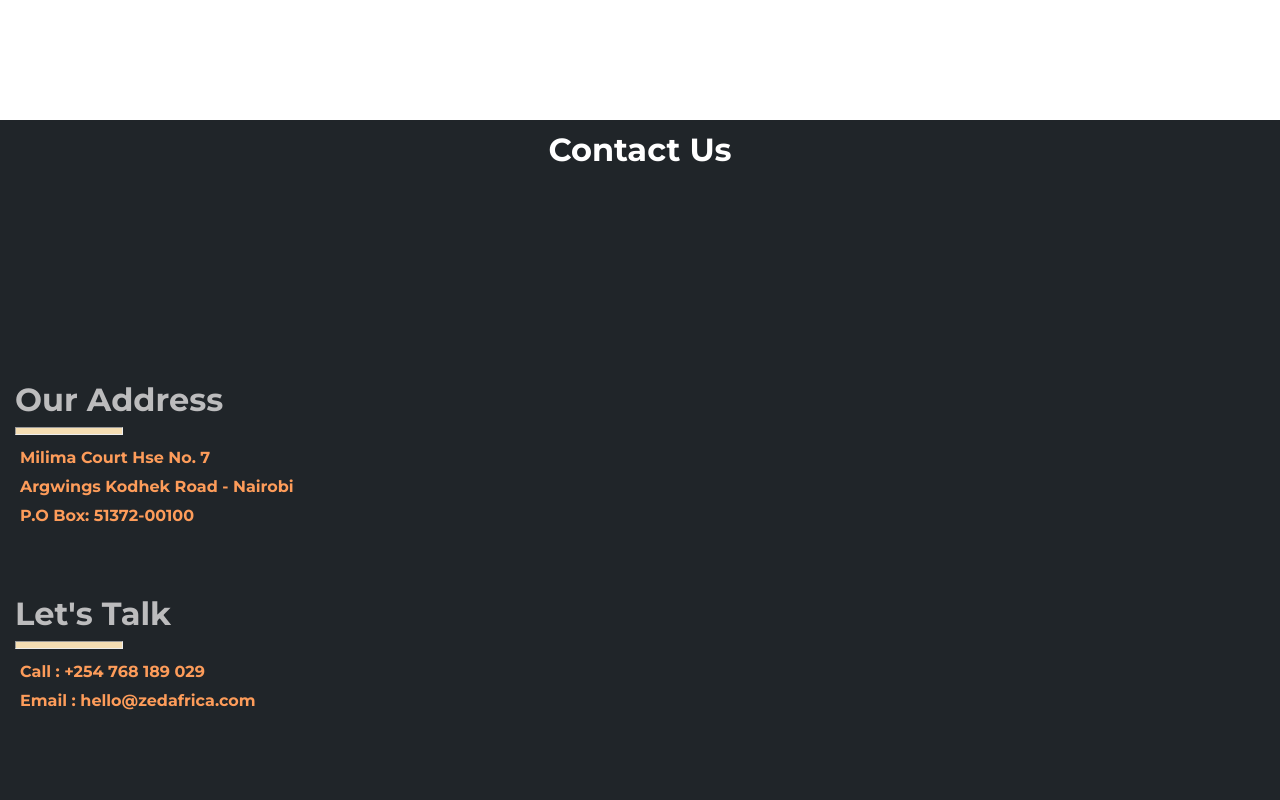
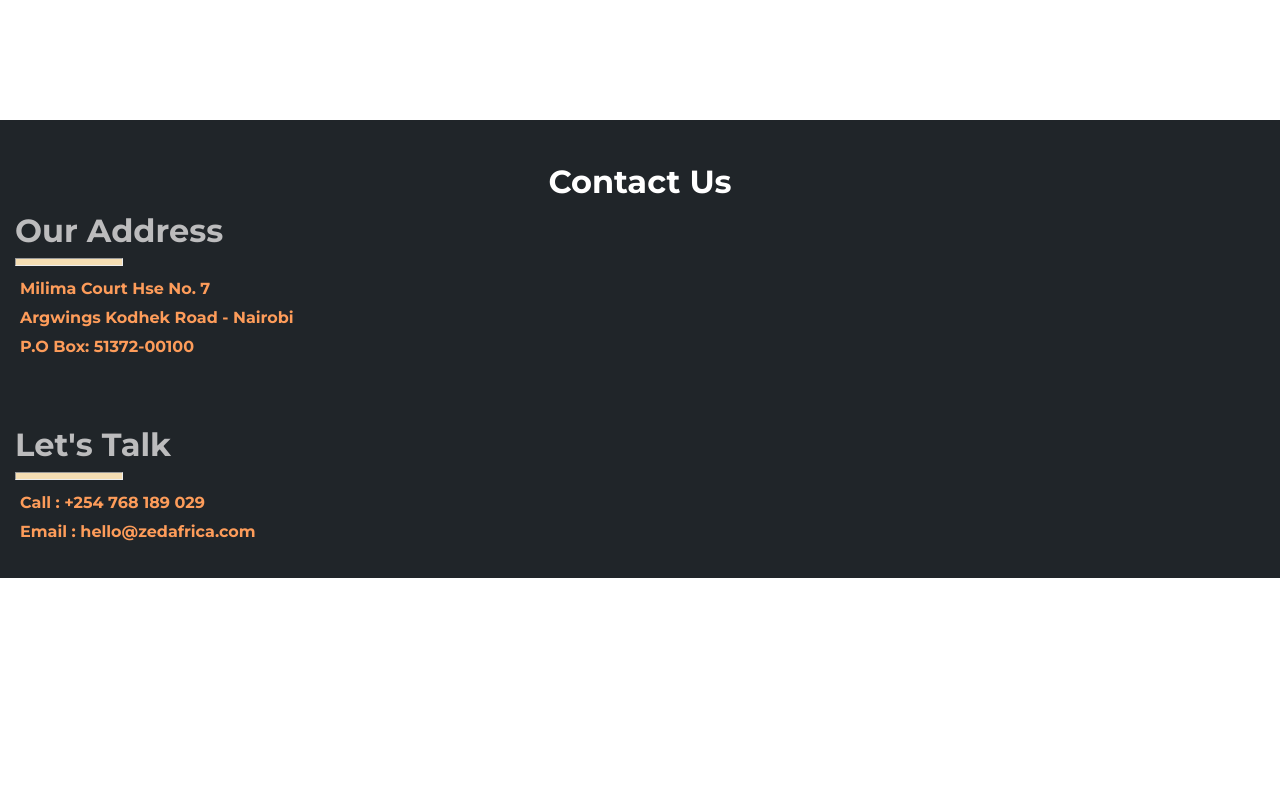
Before and after one commit to duncan-chege/odoo-zed, a plain HTML site: page index.html in a window 1280 px wide. Shown: the part 3080-3880 px from the top of the page. After the commit the page ends 3658 px from the top, so only its background shows below. Drawn offline with Linux system fonts and the light colour scheme.

Commit message:
update styles.css

```diff
--- a/styles.css
+++ b/styles.css
@@ -343,8 +343,8 @@ p {
 }
 
 .contact {
-    height: 100vh;
     background-color: #202529;
+    padding: 2em 0;
 }
 
 .contact>h1 {
@@ -356,7 +356,6 @@ p {
 .contact-content {
     display: grid;
     grid-template-columns: 1fr 1fr;
-    height: 100%;
 }
 
 .address-n-contacts {
@@ -384,7 +383,3 @@ hr {
 .address-n-contacts div:last-child {
     margin-top: 4em;
 }
-
-.address-n-contacts div:first-child {
-    margin-top: -4em;
-}
```
